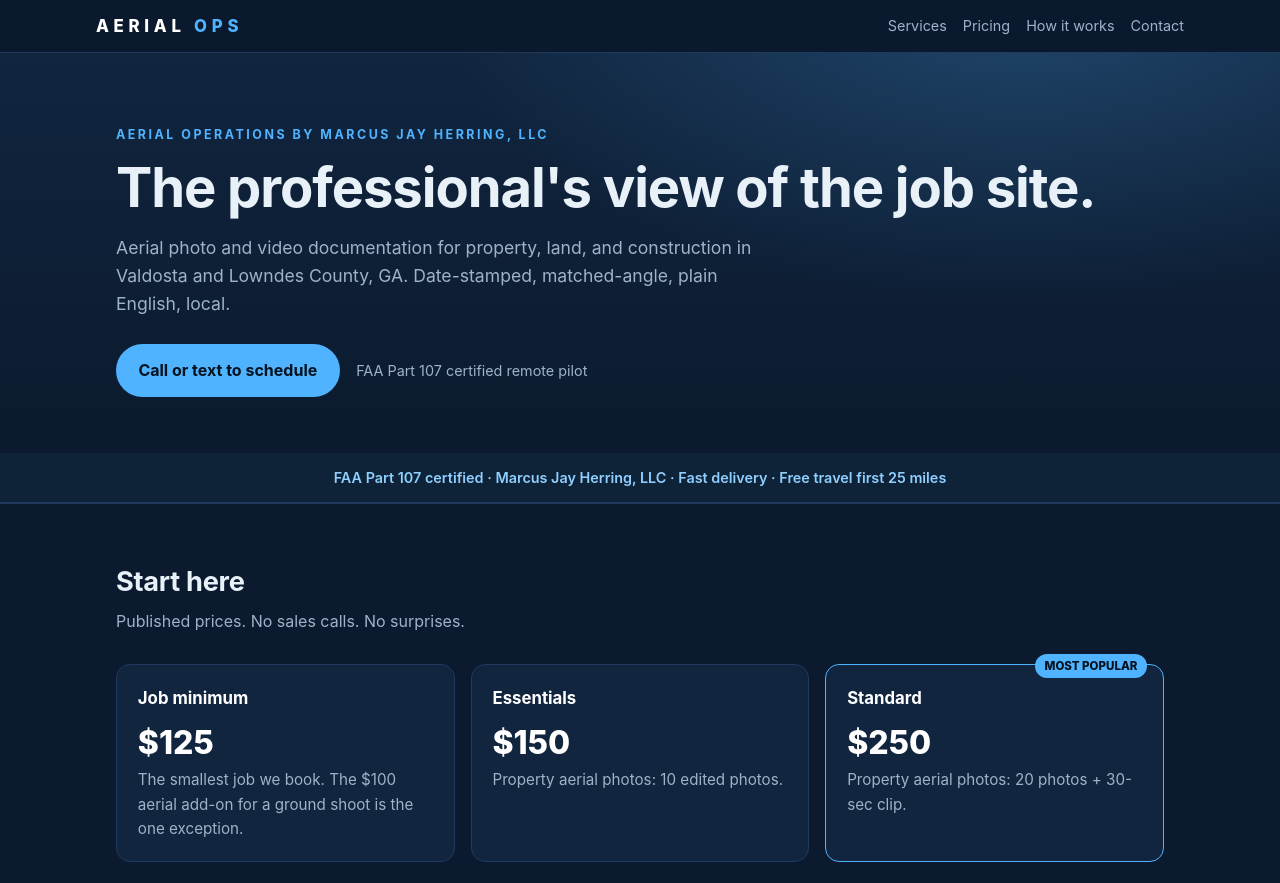
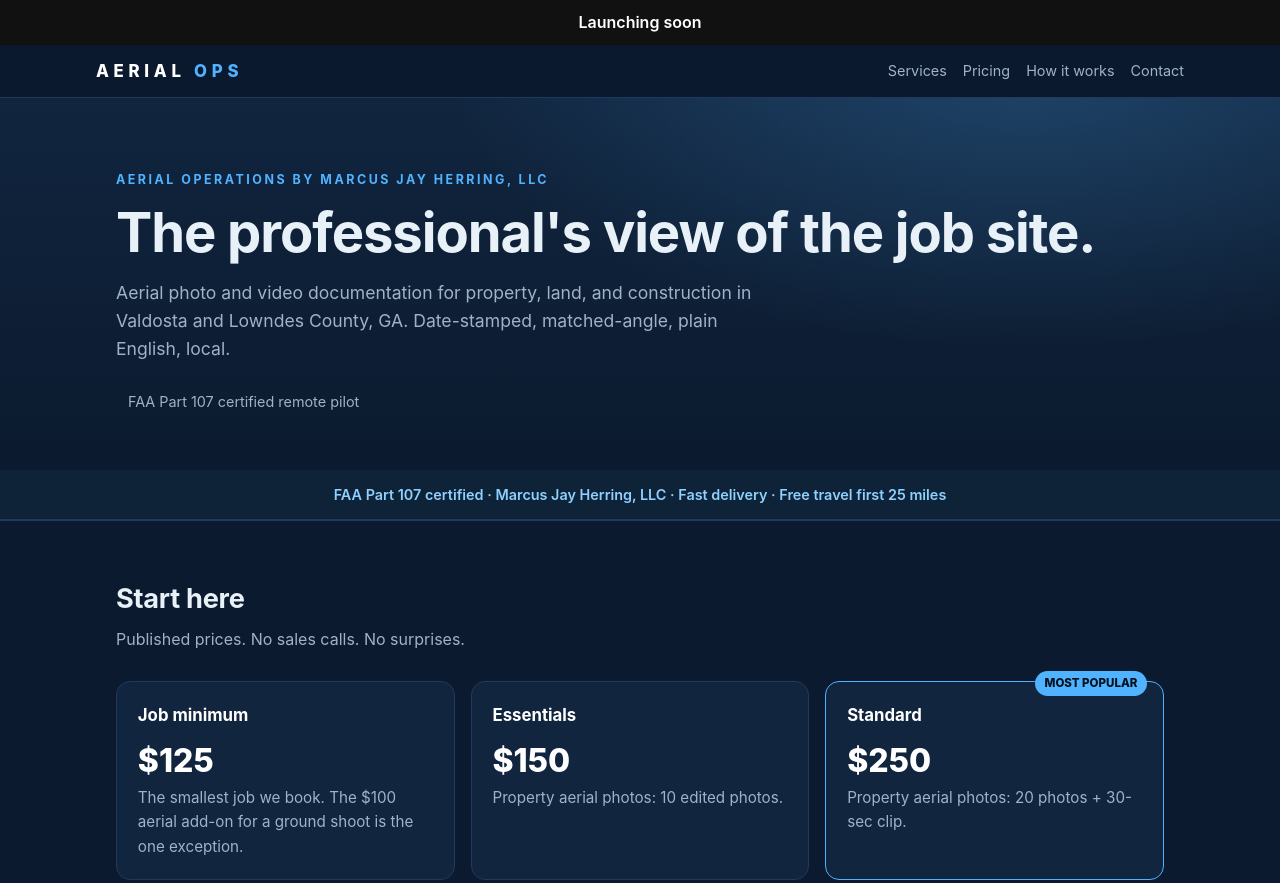
Before and after one commit to MARS488/girl-talk, a plain HTML site: page docs/index.html in a window 1280 px wide. Shown: the top 883 px of the page. Drawn offline with Linux system fonts and the light colour scheme.

Commit message:
Coming-soon mode: add Launching soon banner, remove Call or text buttons

```diff
--- a/docs/index.html
+++ b/docs/index.html
@@ -55,6 +55,7 @@
   </style>
 </head>
 <body>
+  <div style="background:#111;color:#fff;text-align:center;padding:.6rem;font-weight:600">Launching soon</div>
   <header>
     <div class="wrap bar">
       <a class="logo" href="#top">AERIAL <span>OPS</span></a>
@@ -70,7 +71,6 @@
         <p class="eyebrow">Aerial Operations by Marcus Jay Herring, LLC</p>
         <h1>The professional's view of the job site.</h1>
         <p class="lede">Aerial photo and video documentation for property, land, and construction in Valdosta and Lowndes County, GA. Date-stamped, matched-angle, plain English, local.</p>
-        <a class="btn" href="#contact">Call or text to schedule</a>
         <span class="badge">FAA Part 107 certified remote pilot</span>
       </div>
     </div>
@@ -159,16 +159,13 @@
     <section id="contact">
       <div class="wrap">
         <h2>Contact</h2>
-        <p class="sub">Call or text to schedule. Serving Valdosta and Lowndes County, GA.</p>
+        <p class="sub">Aerial Ops is launching soon. Bookings open when we're ready.</p>
         <!-- PHONE PLACEHOLDER: Marcus to confirm cell number. Then set href="tel:+1XXXXXXXXXX" and show the number in the button text. Do not publish an unconfirmed number. -->
-        <a class="btn" href="#contact">Call or text to schedule</a>
-        <p class="not" style="margin-top:.9rem">Phone number coming soon.</p>
       </div>
     </section>
   </main>
 
   <!-- PHONE PLACEHOLDER: set tel: link once Marcus confirms his number. -->
-  <a class="btn sticky" href="#contact">Call or text</a>
 
   <footer>
     <div class="wrap">Aerial Ops · Aerial Operations by Marcus Jay Herring, LLC · 601 N. St. Augustine Rd., Valdosta, GA 31601 · FAA Part 107 certified</div>
```
